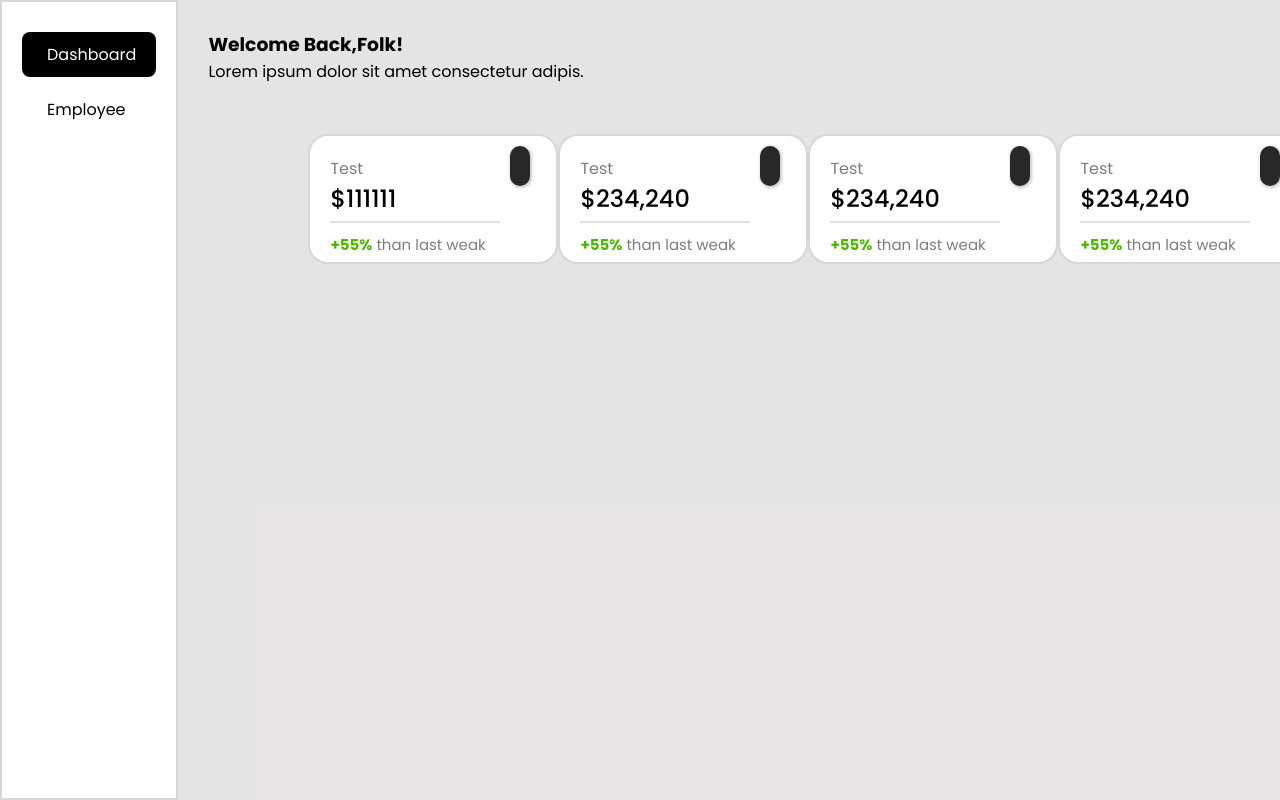
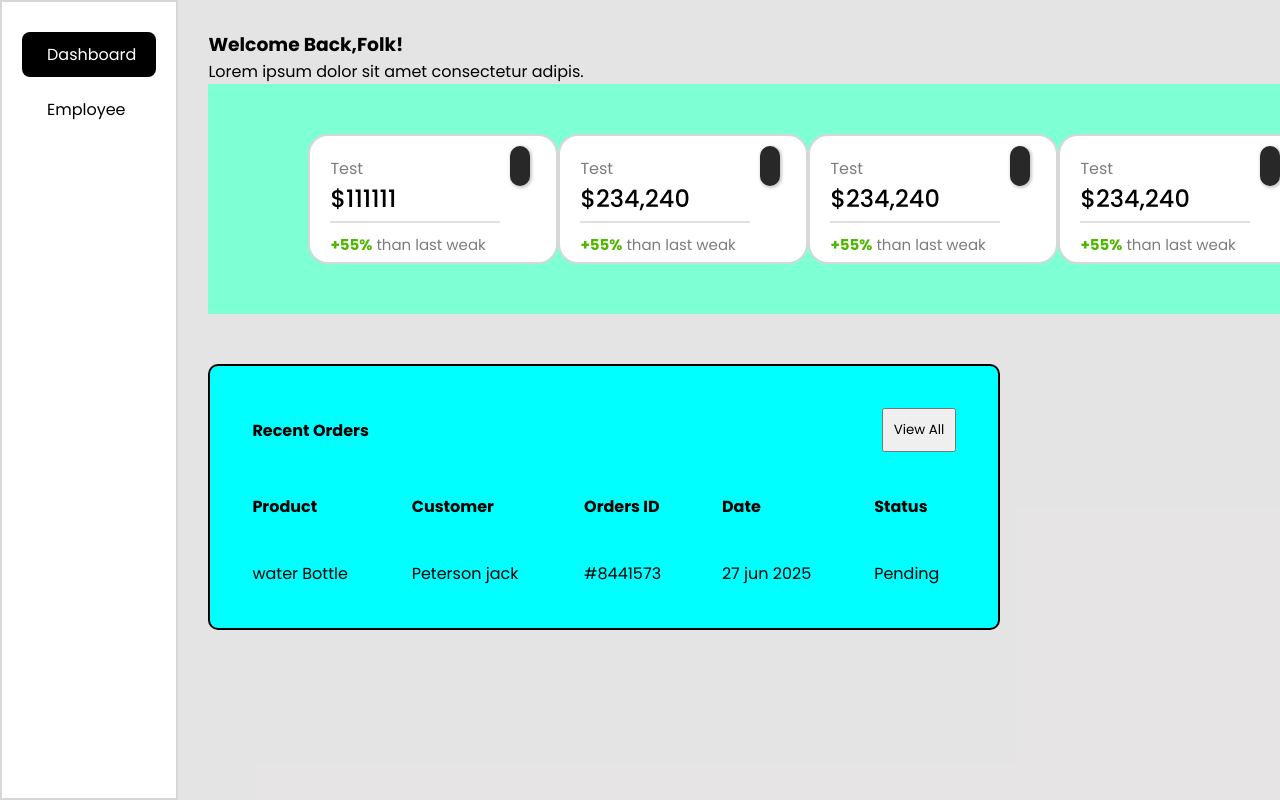
Before and after one commit to PolawatK/projectfrontendfinal, an Angular app in the folder finalproject/: page /Dashboard in a window 1280 px wide. Shown: the top 800 px of the page. Built offline with nearby package versions, Linux system fonts and the light colour scheme; some icons are missing.

Commit message:
mao update

```diff
--- a/finalproject/src/app/dashboard/dashboard.css
+++ b/finalproject/src/app/dashboard/dashboard.css
@@ -6,6 +6,7 @@
     justify-content: space-between;
     display: flex;
     padding: 50px 100px 50px 100px;
+    background-color: aquamarine;
 }
 .static-box{
     background-color: rgb(255, 255, 255);
@@ -57,3 +58,38 @@
     transform: translateY(-10px);
     box-shadow: 1px 1px 50px 1px rgba(0, 0, 0, 0.411);
 }
+
+
+.lower_report{
+    margin-top: 50px;
+}
+.Product{
+
+    width: 99vh;
+}
+.Product ,th,td{
+    padding: 20px;
+}
+.head_table{
+
+    border: 2px black solid;
+
+}
+.head_table a{
+    display: flex;
+    justify-content: right;
+    text-decoration: none;
+}
+.head_table button{
+    padding: 10px;
+}
+table{
+   border: 2px black solid;
+   border-radius: 10px;
+   border-collapse: separate;
+   background-color: aqua;
+
+}
+th{
+    text-align: left;
+}
--- a/finalproject/src/app/dashboard/dashboard.html
+++ b/finalproject/src/app/dashboard/dashboard.html
@@ -47,4 +47,31 @@
             </div>
         </div>
     </div>
+    <div class="lower_report">
+        <div>
+            <table class="Product">
+                <tr class="head_table">
+                    <th colspan="3">Recent Orders</th>
+                    <th colspan="2"><a href=""><button>View All</button></a></th>
+                </tr>
+
+                <tr>
+                    <th>Product</th>
+                    <th>Customer</th>
+                    <th>Orders ID</th>
+                    <th>Date</th>
+                    <th>Status</th>
+                </tr>
+                <tr>
+                    <td>water Bottle</td>
+                    <td>Peterson jack</td>
+                    <td>#8441573</td>
+                    <td>27 jun 2025</td>
+                    <td>Pending</td>
+                </tr>
+
+
+            </table>
+        </div>
+    </div>
 </div>
```
